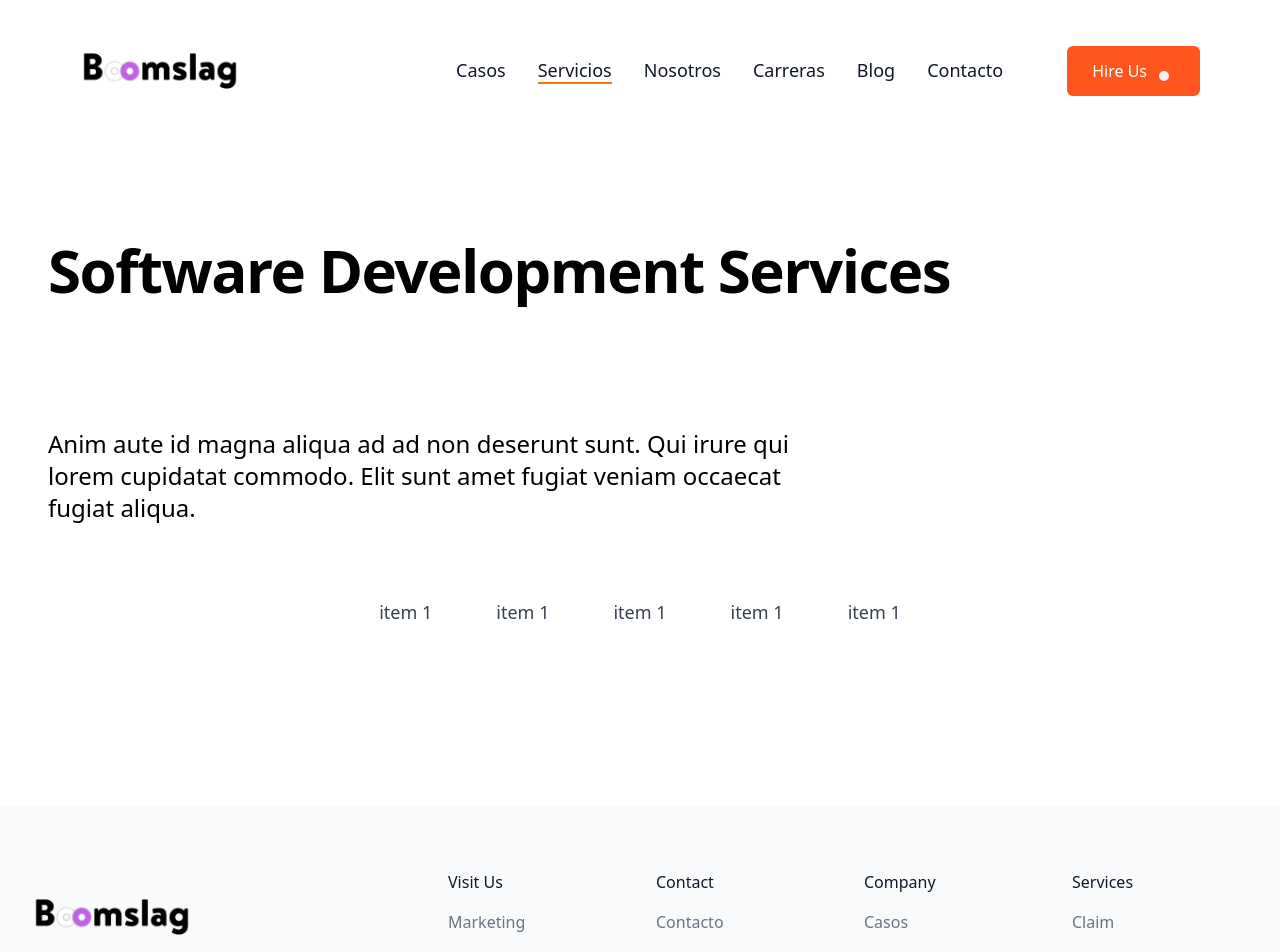
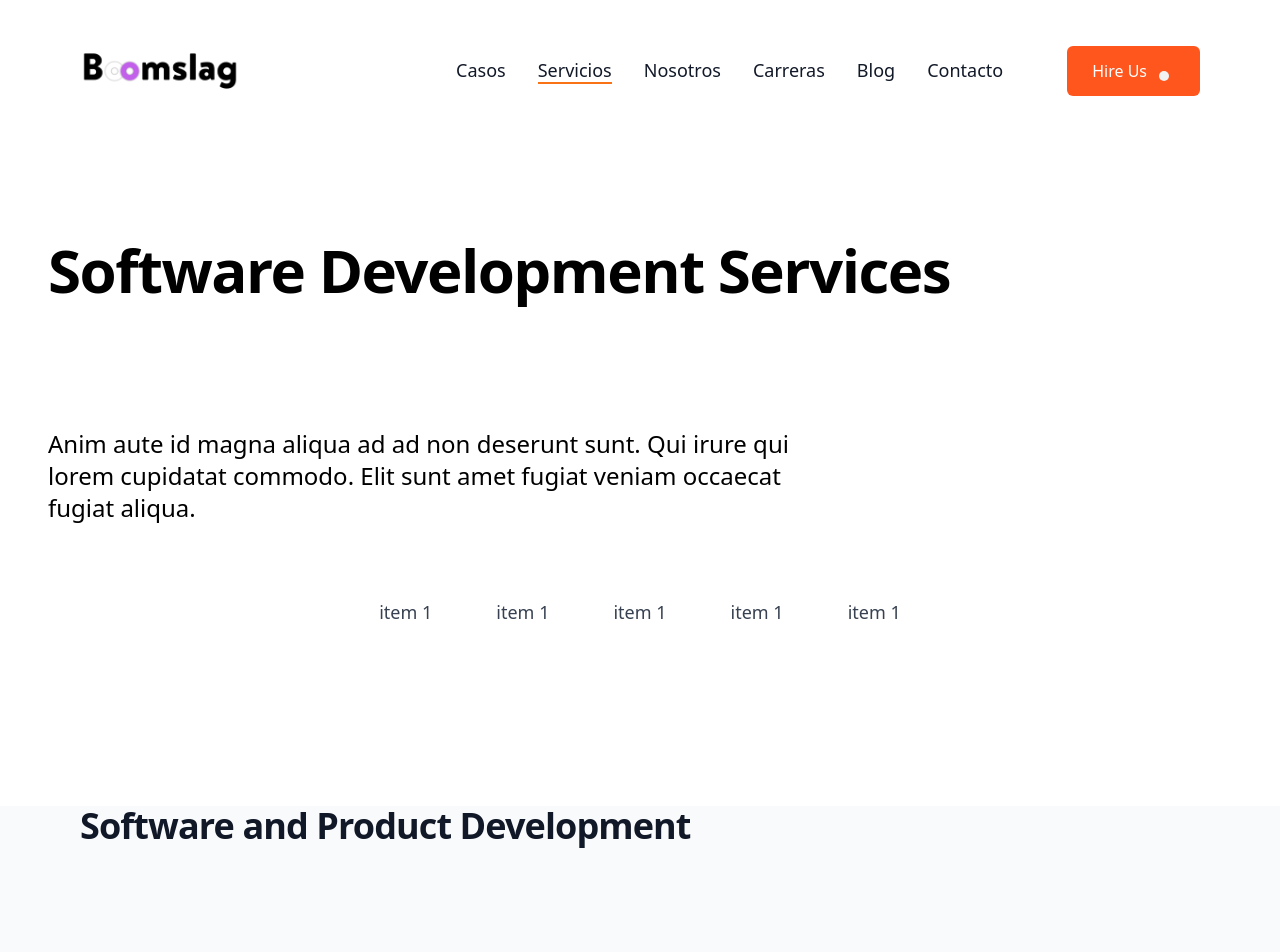
Before and after one commit to reydem/Desarrollo-Web-FullStack-con-Django-y-React, a React (Create React App) app: page /servicios in a window 1280 px wide. Shown: the top 952 px of the page. Built offline with nearby package versions, Linux system fonts and the light colour scheme.

Commit message:
Logrando monstar ServicesList

```diff
--- /dev/null
+++ b/src/components/services/ServiceCard.js
@@ -0,0 +1,26 @@
+function ServiceCard({data,index}){
+    return(
+        <div
+        onMouseEnter={()=>{
+            const title_element = document.getElementById(index)
+            title_element.classList.add('text-orange-500')
+            title_element.classList.remove('text-gray-900')
+        }}
+        onMouseLeave={()=>{
+            const title_element = document.getElementById(index)
+            title_element.classList.remove('text-orange-500')
+            title_element.classList.add('text-gray-900')
+        }}
+        className="w-full relative p-8 h-96 lg:h-[200pm] bg-white hover:-translate-y-1 transition duration-300 ease-in-out">
+            <div className="w-full ">
+                <img src={data.img} className='w-10 h-10'/>
+                <h2 className="text-xl font-semibold text-gray-900 pt-8">{data.title}</h2>
+                <p className="text-lg font-regular text-gray-500 pt-4">{data.title}</p>
+            </div>
+            <div className="absolute bottom-0 left-0 p-8">
+                <h2 id={index} className="items-end text-xl font-semibold text-gray-900 pt-8">learn More</h2>
+            </div>
+        </div>
+    )
+}
+export default ServiceCard
--- /dev/null
+++ b/src/components/services/ServicesList.js
@@ -0,0 +1,26 @@
+// import ServiceCard from "./ServiceCard"
+
+
+function ServicesList({posts,section_title}){
+    return(
+        <>
+            <div className="relative bg-gray-50 px-4  pb-20 sm:px-6 lg:px-8  lg:pb-28">
+        <div className="absolute inset-0">
+          <div className="h-1/3 bg-gray-50 sm:h-2/3" />
+        </div>
+        <div className="relative mx-auto lg:mx-12 max-w-full">
+          <div className="text-left">
+            <h2 className="text-3xl font-bold tracking-tight text-gray-900 sm:text-4xl">{section_title}</h2>
+
+          </div>
+          <div className="mx-auto mt-14  grid max-w-lg gap-5 lg:max-w-none lg:grid-cols-3">
+            {/* {posts.map((post,index) => (
+              <ServiceCard data={post} index={index}/>
+            ))} */}
+          </div>
+        </div>
+      </div>
+        </>
+    )
+}
+export default ServicesList
--- a/src/containers/pages/Services.jsx
+++ b/src/containers/pages/Services.jsx
@@ -2,6 +2,7 @@ import Footer from "components/navigation/Footer"
 import Navbar from "components/navigation/Navbar"
 import Layout from "hocs/layouts/Layout"
 import Header from "components/services/Header"
+import ServicesList from "components/services/ServicesList"
 
 function Services(){
     return(
@@ -9,6 +10,7 @@ function Services(){
             <Navbar/>
             <div data-scroll-section className="pt-28">
             <Header/>
+            <ServicesList section_title={'Software and Product Development'}/>
             </div>
             <Footer/>
         </Layout>
```
